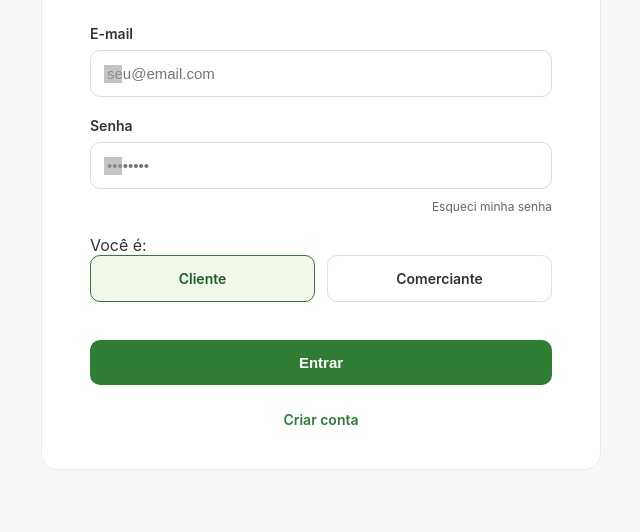
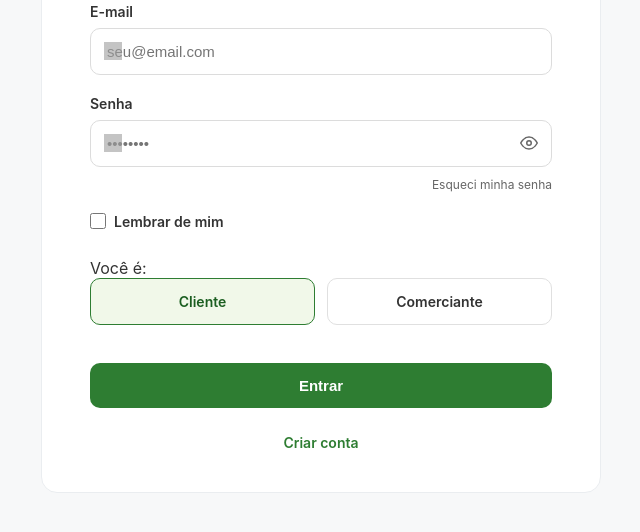
Before and after one commit to gabrielduarte445/Save-share, a plain HTML site: page public/login.html in a window 1280 px wide. Shown: the part 258-790 px from the top of the page, without its empty margins (319-959 px from the left). Drawn offline with Linux system fonts and the light colour scheme; grey boxes are pictures that could not be loaded.

Commit message:
Ajustes no css e na estilização da pagina de manutenção(Gabriel Rocha)

```diff
--- a/base.css
+++ b/base.css
@@ -99,11 +99,25 @@ body {
 .input-icon {
     position: absolute;
     left: 14px;
+    top:50%;
+    transform:translateY(-50%);
     width: 18px;
     height: 18px;
     opacity: 0.6;
+    pointer-events: none;
 }
-
+.btn-toggle-senha {
+    position: absolute;
+    right: 14px;
+    top: 50%;
+    transform: translateY(-50%);
+    background: none;
+    border: none;
+    cursor: pointer;
+    display: flex;
+    align-items: center;
+    padding: 0;
+}
 .input-container input {
     width: 100%;
     padding: 14px 16px;
--- a/pages/cadastro/login.css
+++ b/pages/cadastro/login.css
@@ -29,7 +29,41 @@
 .link-esqueci:hover {
     text-decoration: underline;
 }
+.checkbox-lembrar {
+    display: flex;
+    align-items: center;
+    gap: 8px;
+    font-size: 14px;
+    color: #444444;
+    cursor: pointer;
+}
 
+.checkbox-lembrar input[type="checkbox"] {
+    width: 16px;
+    height: 16px;
+    accent-color: #2e7d32;
+    cursor: pointer;
+}
+
+.form-grupo-checkbox {
+    margin-bottom: 20px;
+}
+
+.btn-toggle-senha {
+    position: absolute;
+    right: 14px;
+    background: none;
+    border: none;
+    cursor: pointer;
+    display: flex;
+    align-items: center;
+    padding: 0;
+}
+
+.input-container input[type="password"],
+.input-container input[type="text"] {
+    padding-right: 42px;
+}
 .label-tipo {
     text-align: center;
     margin-bottom: 12px;
--- a/public/login.html
+++ b/public/login.html
@@ -33,10 +33,23 @@
                 <div class="input-container">
                     <img class="input-icon" src="https://img.icons8.com/?size=100&id=14095&format=png&color=666666" alt="Ícone cadeado">
                     <input type="password" id="password" placeholder="••••••••" required>
+                    <button type="button" id="btn-toggle-senha" class="btn-toggle-senha" aria-label="Mostrar senha">
+                        <svg id="icone-olho" width="18" height="18" viewBox="0 0 24 24" fill="none" stroke="#666666" stroke-width="2">
+                            <path d="M1 12s4-8 11-8 11 8 11 8-4 8-11 8-11-8-11-8z"/>
+                            <circle cx="12" cy="12" r="3"/>
+                        </svg>
+                    </button>
                 </div>
                 <div class="esqueci-senha-container">
                     <a href="#" class="link-esqueci">Esqueci minha senha</a>
                 </div>
+            </div>
+
+            <div class="form-grupo form-grupo-checkbox">
+                <label class="checkbox-lembrar">
+                    <input type="checkbox" id="lembrar-de-mim">
+                    <span>Lembrar de mim</span>
+                </label>
             </div>
 
             <div class="form-grupo">
```
Also changed, not shown: pages/manutencao.css (added, +17 -0 lines), public/paginamanutencao.html (+2 -1 lines), pages/endereco/endereco.css (line endings or trailing spaces), pages/home/home.css (line endings or trailing spaces).
